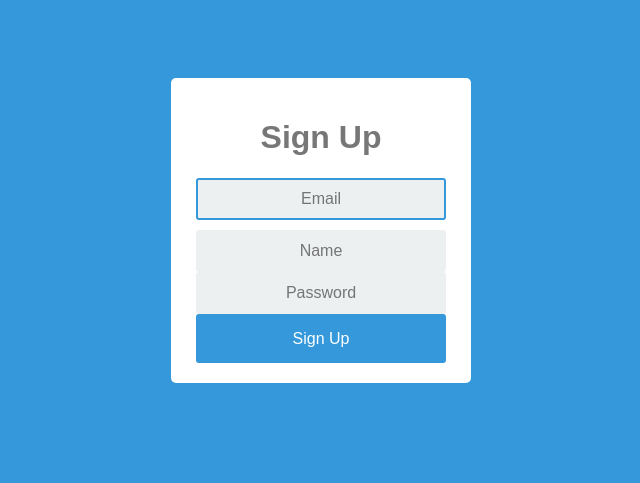
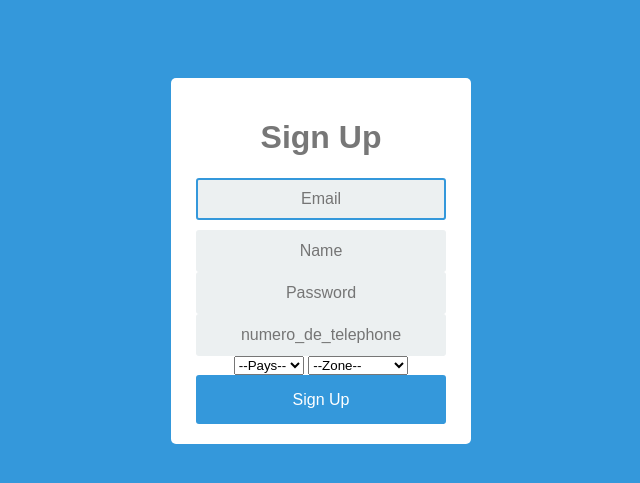
Before and after one commit to keskinm/thalasshome_backend, a Flask app: page /signup in a window 1280 px wide. Shown: the top 483 px of the page, without its empty margins (319-959 px from the left). Run offline with Flask 2, Linux system fonts and the light colour scheme.

Commit message:
Add some zones and signup attributes

```diff
--- a/dashboard/lib/master.py
+++ b/dashboard/lib/master.py
@@ -137,6 +137,9 @@ class Master:
         email = request.form.get('email')
         name = request.form.get('name')
         password = request.form.get('password')
+        phone_number = request.form.get('numero_de_telephone')
+        country = request.form.get('country')
+        zone = request.form.get('zone')
 
         db_session = sessionmaker(bind=engine)()
 
@@ -148,7 +151,8 @@ class Master:
             return self.render_signup()
 
         # create a new user with the form data. Hash the password so the plaintext version isn't saved.
-        new_user = User(email=email, username=name, password=generate_password_hash(password, method='sha256'))
+        new_user = User(email=email, username=name, password=generate_password_hash(password, method='sha256'),
+                        phone_number=phone_number, country=country, zone=zone)
 
         # add the new user to the database
         db_session.add(new_user)
--- a/dashboard/templates/signup.html
+++ b/dashboard/templates/signup.html
@@ -37,6 +37,26 @@
                     </div>
                 </div>
 
+                <div class="field">
+                    <div class="control">
+                        <input class="login-field" type="text" name="numero_de_telephone" placeholder="numero_de_telephone">
+                    </div>
+                </div>
+
+                <select name="country">
+                    <option value="">--Pays--</option>
+                    <option value="France">France</option>
+                    <option value="Switzerland">Suisse</option>
+                </select>
+
+                <select name="zone">
+                    <option value="">--Zone--</option>
+                    <option value="ile_de_france">Île de France</option>
+                    <option value="lyon">Lyon</option>
+                    <option value="marseille">Marseille</option>
+                </select>
+
+
                 <input type="submit" value="Sign Up" class="btn btn-primary btn-large btn-block">
 
 
--- a/dashboard/utils/maps/maps.py
+++ b/dashboard/utils/maps/maps.py
@@ -3,6 +3,8 @@ zip_codes_to_locations = {
         'ile_de_france': ['75', '77', '78', '95', '94', '93', '92', '91'],
         'loire': ['42', '69'],
         'pays_de_gex': ['01'],
+        'toulouse': ['31'],
+        'centre_val_de_loire': ['18', '28', '36', '37', '41', '45'],
     },
 
     'Switzerland': {
```
